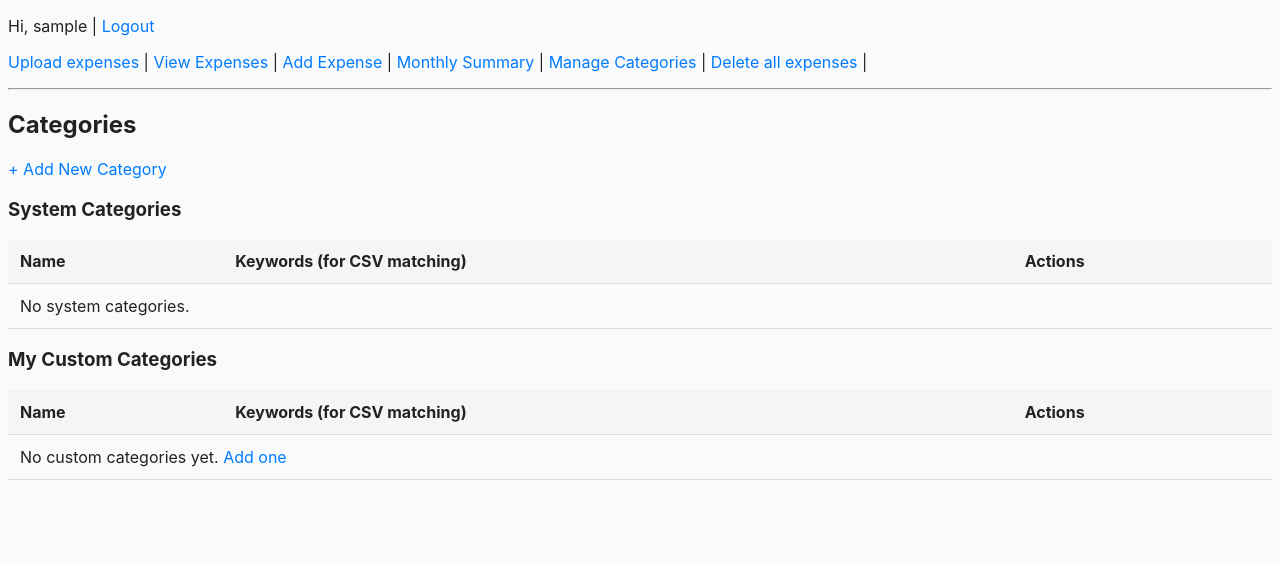
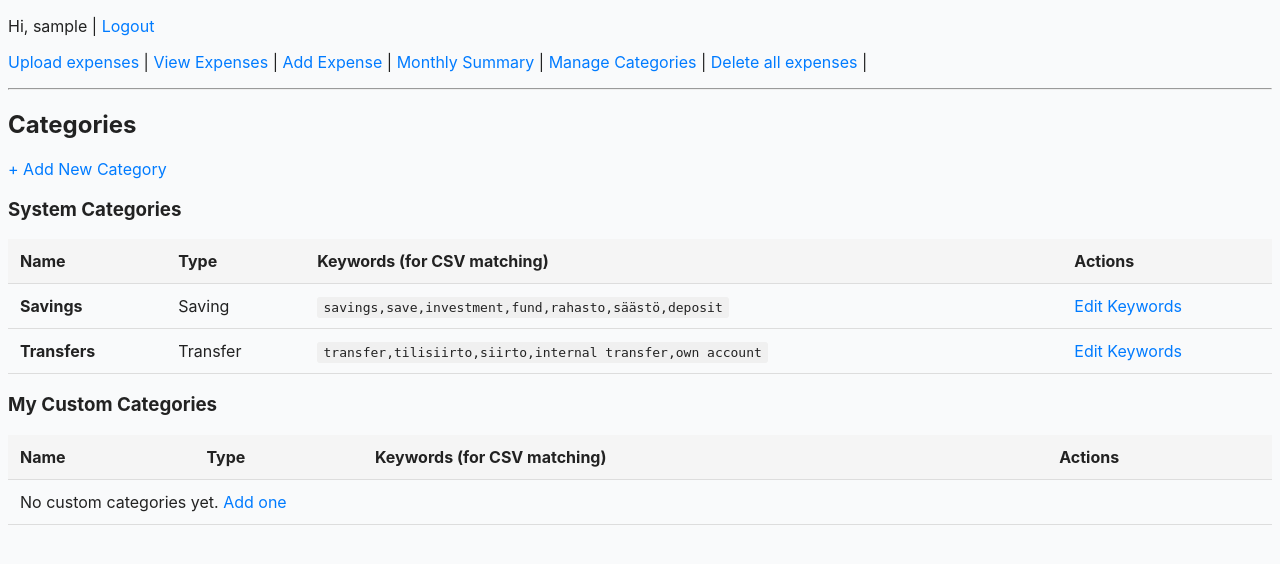
Before and after one commit to andomm/expense-tracker, a Django app: page /expenses/categories/ in a window 1280 px wide. Shown: the top 564 px of the page. Run offline with Django 5.2, Linux system fonts and the light colour scheme; the visitor is signed in with stand-in values (Sample User, id 1); data comes from the database, SQL or seed files in the repository; data that the repository does not hold is empty; some libraries are stand-ins or nearby versions.

Commit message:
feat: saving categories

```diff
--- a/expense_tracker/expenses/forms.py
+++ b/expense_tracker/expenses/forms.py
@@ -61,7 +61,7 @@ class ExpenseForm(forms.ModelForm):
 class CategoryForm(forms.ModelForm):
     class Meta:
         model = Category
-        fields = ["name", "keywords"]
+        fields = ["name", "category_type", "keywords"]
         help_text = "Create a new custom category"
         widgets = {
             "keywords": forms.Textarea(attrs={
--- a/expense_tracker/expenses/models.py
+++ b/expense_tracker/expenses/models.py
@@ -5,8 +5,18 @@ from django.contrib.auth.models import User
 
 
 class Category(models.Model):
+    CATEGORY_TYPE_EXPENSE = "expense"
+    CATEGORY_TYPE_SAVING = "saving"
+    CATEGORY_TYPE_TRANSFER = "transfer"
+    CATEGORY_TYPE_CHOICES = [
+        (CATEGORY_TYPE_EXPENSE, "Expense"),
+        (CATEGORY_TYPE_SAVING, "Saving"),
+        (CATEGORY_TYPE_TRANSFER, "Transfer"),
+    ]
+
     user = models.ForeignKey(User, on_delete=models.CASCADE, null=True, blank=True)
     name = models.CharField(max_length=100)
+    category_type = models.CharField(max_length=20, choices=CATEGORY_TYPE_CHOICES, default=CATEGORY_TYPE_EXPENSE)
     is_system = models.BooleanField(default=False)
     keywords = models.TextField(blank=True, help_text="Comma-separated keywords for auto-matching expenses (e.g., 'lidl,prisma,k-market')")
     created_at = models.DateTimeField(auto_now_add=True)
--- a/expense_tracker/expenses/templates/expenses/category_form.html
+++ b/expense_tracker/expenses/templates/expenses/category_form.html
@@ -4,6 +4,8 @@
 
   {% if title == "Add Category" %}
     <p class="help-text">
+      <strong>Type</strong> controls calculations: use <em>Expense</em> for normal spending, <em>Saving</em> or <em>Transfer</em> to exclude entries from expense totals/charts.
+      <br>
       <strong>Keywords</strong> are used to automatically match expenses during CSV import.
       For example, a Groceries category could have keywords like: <code>lidl,prisma,market,supermarket,food</code>
     </p>
--- a/expense_tracker/expenses/templates/expenses/category_list.html
+++ b/expense_tracker/expenses/templates/expenses/category_list.html
@@ -8,6 +8,7 @@
     <thead>
       <tr>
         <th>Name</th>
+        <th>Type</th>
         <th>Keywords (for CSV matching)</th>
         <th>Actions</th>
       </tr>
@@ -16,6 +17,7 @@
       {% for category in system_categories %}
         <tr>
           <td><strong>{{ category.name }}</strong></td>
+          <td>{{ category.get_category_type_display }}</td>
           <td>
             {% if category.keywords %}
               <code>{{ category.keywords }}</code>
@@ -30,7 +32,7 @@
           </td>
         </tr>
       {% empty %}
-        <tr><td colspan="3">No system categories.</td></tr>
+        <tr><td colspan="4">No system categories.</td></tr>
       {% endfor %}
     </tbody>
   </table>
@@ -40,6 +42,7 @@
     <thead>
       <tr>
         <th>Name</th>
+        <th>Type</th>
         <th>Keywords (for CSV matching)</th>
         <th>Actions</th>
       </tr>
@@ -48,6 +51,7 @@
       {% for category in user_categories %}
         <tr>
           <td>{{ category.name }}</td>
+          <td>{{ category.get_category_type_display }}</td>
           <td>
             {% if category.keywords %}
               <code>{{ category.keywords }}</code>
@@ -61,7 +65,7 @@
           </td>
         </tr>
       {% empty %}
-        <tr><td colspan="3">No custom categories yet. <a href="{% url 'category_add' %}">Add one</a></td></tr>
+        <tr><td colspan="4">No custom categories yet. <a href="{% url 'category_add' %}">Add one</a></td></tr>
       {% endfor %}
     </tbody>
   </table>
--- a/expense_tracker/expenses/views.py
+++ b/expense_tracker/expenses/views.py
@@ -16,6 +16,11 @@ import plotly.graph_objects as go
 from plotly.offline import plot
 from django.db.models.functions import TruncMonth
 from collections import defaultdict
+
+NON_EXPENSE_CATEGORY_TYPES = (
+    Category.CATEGORY_TYPE_SAVING,
+    Category.CATEGORY_TYPE_TRANSFER,
+)
 
 
 def categorize_expense_by_description(description, user):
@@ -51,6 +56,7 @@ def _create_cumulative_graph(user):
     """Create enhanced cumulative expenses graph with daily bars and cumulative line."""
     daily_totals = (
         Expense.objects.filter(user=user, amount__lt=0)
+        .exclude(category_obj__category_type__in=NON_EXPENSE_CATEGORY_TYPES)
         .values("date")
         .annotate(total_spent=Sum("user_share"))
         .order_by("date")
@@ -93,6 +99,7 @@ def _create_monthly_comparison(user):
     """Create monthly comparison bar chart."""
     monthly_totals = (
         Expense.objects.filter(user=user, amount__lt=0)
+        .exclude(category_obj__category_type__in=NON_EXPENSE_CATEGORY_TYPES)
         .annotate(month=TruncMonth("date"))
         .values("month")
         .annotate(total_spent=Sum("user_share"))
@@ -126,6 +133,7 @@ def _create_category_breakdown(user):
     """Create category-based pie chart."""
     category_totals = (
         Expense.objects.filter(user=user, amount__lt=0)
+        .exclude(category_obj__category_type__in=NON_EXPENSE_CATEGORY_TYPES)
         .values("category_obj__name")
         .annotate(total_spent=Sum("user_share"))
         .order_by("-total_spent")
@@ -174,6 +182,7 @@ def _create_income_vs_expenses(user):
 
         day_expenses = (
             Expense.objects.filter(user=user, date=item["date"], amount__lt=0)
+            .exclude(category_obj__category_type__in=NON_EXPENSE_CATEGORY_TYPES)
             .aggregate(total=Sum("user_share"))["total"] or 0
         )
         day_income = (
@@ -217,9 +226,10 @@ def _create_income_vs_expenses(user):
 def expenses_per_month(request):
     monthly_totals = (
         Expense.objects.filter(user=request.user, amount__lt=0)
+        .exclude(category_obj__category_type__in=NON_EXPENSE_CATEGORY_TYPES)
         .annotate(month=TruncMonth("date"))
         .values("month")
-        .annotate(total_spent=Sum("amount"))
+        .annotate(total_spent=Sum("user_share"))
         .order_by("month")
     )
 
@@ -251,11 +261,24 @@ def expense_list(request):
 
     expenses = Expense.objects.filter(user=request.user).order_by(order_by)
     # Use user_share for accurate personal calculations
-    total_spent = sum(expense.user_share for expense in expenses if expense.user_share and expense.amount < 0)
+    total_spent = sum(
+        expense.user_share
+        for expense in expenses
+        if expense.user_share
+        and expense.amount < 0
+        and not (
+            expense.category_obj
+            and expense.category_obj.category_type in NON_EXPENSE_CATEGORY_TYPES
+        )
+    )
     income = sum(expense.user_share for expense in expenses if expense.user_share and expense.amount > 0)
     balance = total_spent + income
 
-    top_expenses = expenses.filter(amount__lt=0).order_by("amount")[:5]
+    top_expenses = (
+        expenses.filter(amount__lt=0)
+        .exclude(category_obj__category_type__in=NON_EXPENSE_CATEGORY_TYPES)
+        .order_by("amount")[:5]
+    )
 
     return render(
         request,
```
Also changed, not shown: expense_tracker/expenses/migrations/0008_category_category_type.py (added).
